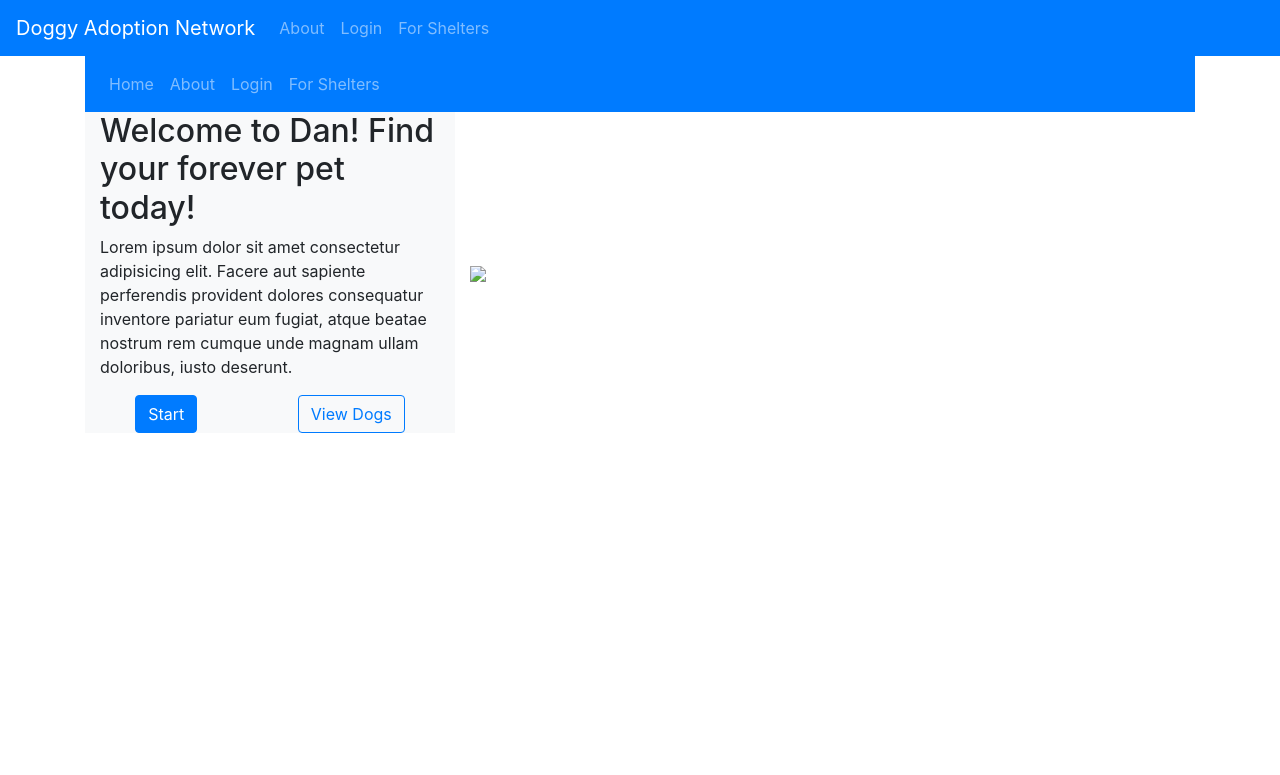
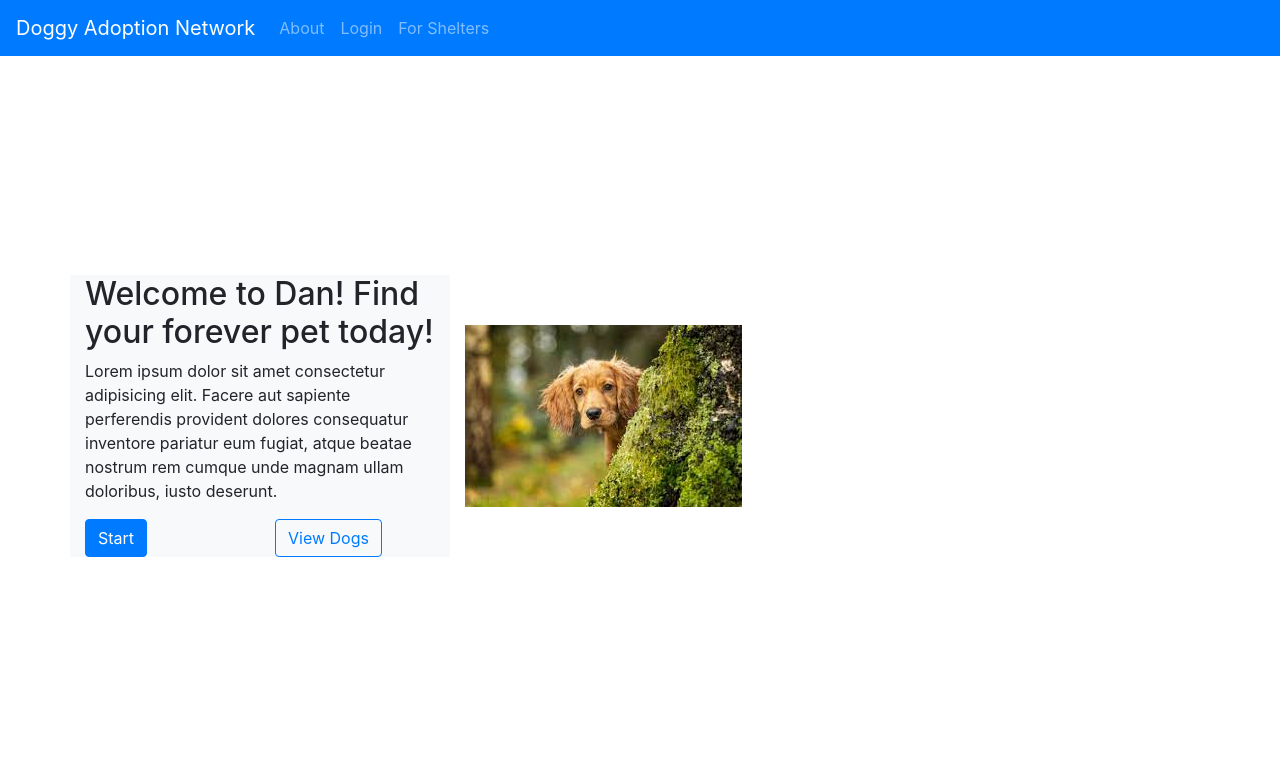
Before and after one commit to Gromulus-Romulus/CIS-422-DAN, a Flask app: page / in a window 1280 px wide. Shown: the top 775 px of the page. Run offline with Flask 2, Linux system fonts and the light colour scheme; some libraries are stand-ins or nearby versions.

Commit message:
content centered... graphic design is my passion

```diff
--- a/DANv1/website/templates/home.html
+++ b/DANv1/website/templates/home.html
@@ -1,33 +1,12 @@
 {% extends "base.html" %}
 {% block title %}Home{% endblock %}
-
+{% set active_page = 'home' %}
 {% block content %}
 
-<nav class="navbar navbar-expand-lg navbar-dark bg-primary">
-    <!-- <a class="navbar-brand" href="#">Navbar</a> -->
-    <!-- TODO add brand back in? -->
-    <!-- TODO if we can toggle the navbar buttons, add this navbar to base.html instead -->
-    <button class="navbar-toggler"
-    type="button"
-    data-toggle="collapse"
-    data-target="#navbarSupportedContent"
-    aria-controls="navbar"
-    aria-expanded="false"
-    aria-label="Toggle navigation">
-      <span class="navbar-toggler-icon"></span>
-    </button>
-    <div class = "collapse navbar-collapse" id="navbar">
-        <div class="navbar-nav">
-            <a class="nav-item nav-link" id="home" href="/">Home</a>
-            <a class="nav-item nav-link" id="about" href="/about">About</a>
-            <a class="nav-item nav-link" id="login" href="/login">Login</a>
-            <a class="nav-item nav-link" id="for-shelters" href="/for-shelters">For Shelters</a>
-        </div>
-    </div>
-  </nav>
-
-<div class = "container">
-    <div class = "row">
+<!-- <div class = "container align-items-center"> -->
+    <div
+    class = "row align-items-center"
+    style="min-height: 90vh">
         <!-- TODO center (or at least lower) this entire thing-->
         <!-- TODO put the content from the left col into a card -->
         <div class="col-xl-4 align-self-center bg-light">
@@ -35,18 +14,18 @@
                 <p>Lorem ipsum dolor sit amet consectetur adipisicing elit. Facere aut sapiente perferendis provident dolores consequatur inventore pariatur eum fugiat, atque beatae nostrum rem cumque unde magnam ullam doloribus, iusto deserunt.
                 </p>
                 <div class="row justify-content-around">
-                    <div class = "col-med">
+                    <div class = "col-md">
                         <a href="signup"><button class="btn btn-primary">Start</button></a>
                     </div>
-                    <div class = "col-med">
+                    <div class = "col-md">
                         <a href="dogs"><button class="btn btn-outline-primary">View Dogs</button></a>
                     </div>
                 </div>
         </div>
         <div class="col-xl-8 align-self-center">
-            <a href="https://placeholder.com"><img src="https://via.placeholder.com/400"></a>
+            <img src="../static/main-dog.jpeg"></a>
         </div>
     </div>
 
-</div>
+<!-- </div> -->
 {% endblock %}
```
